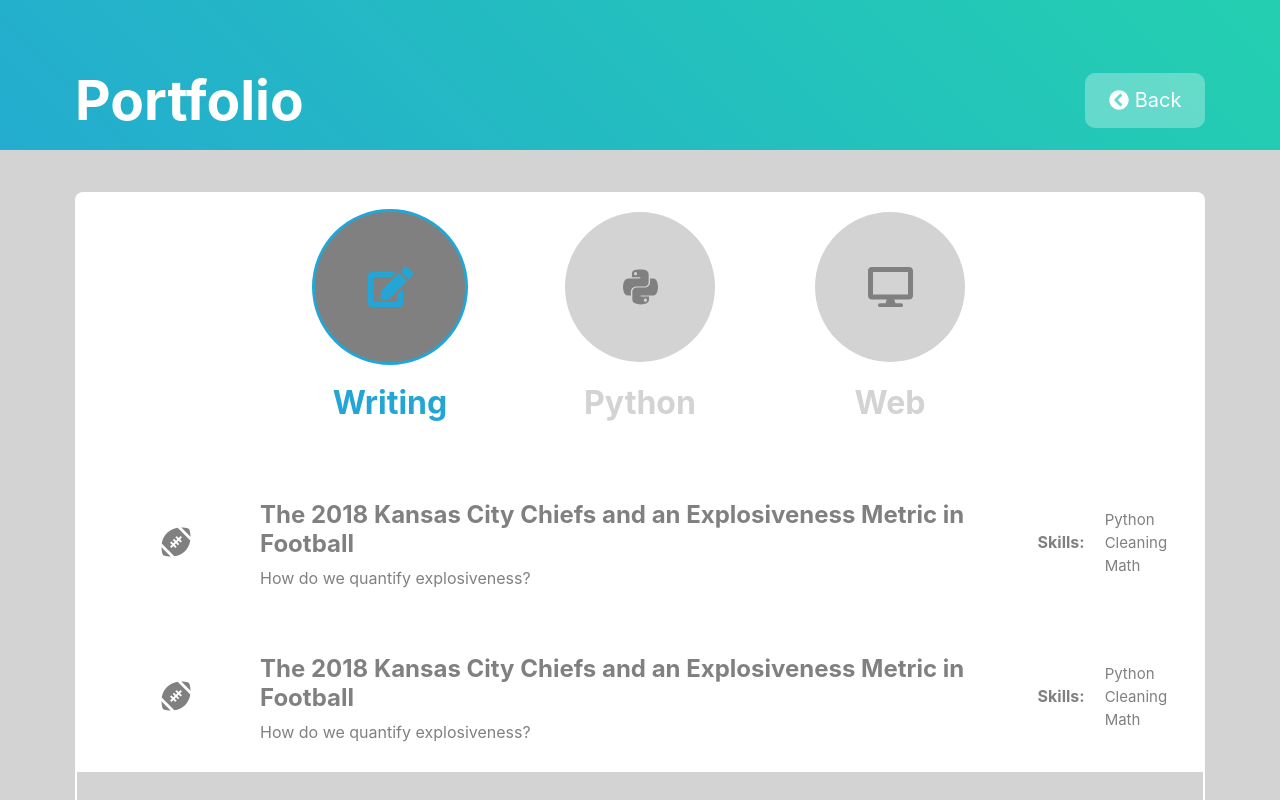
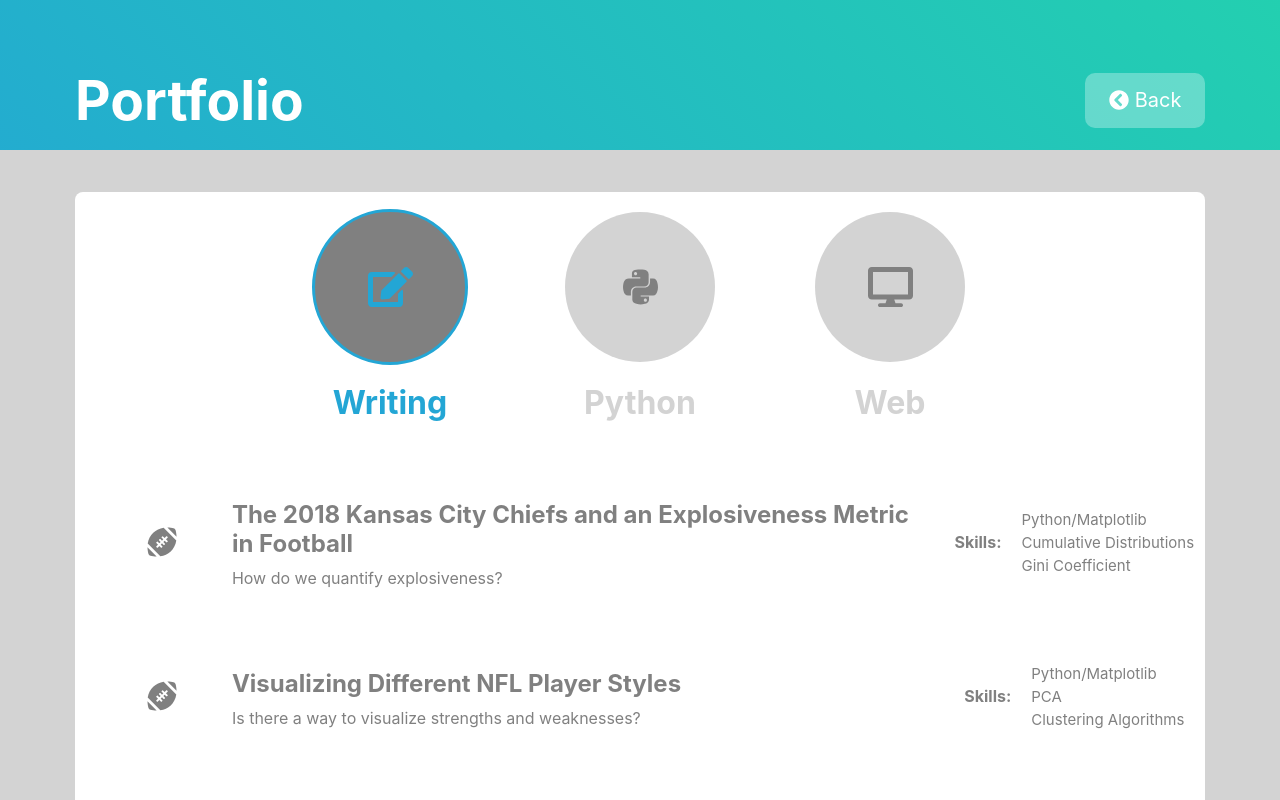
Before and after one commit to btatkinson/portfolio, a React (Create React App) app: page /portfolio in a window 1280 px wide. Built offline with nearby package versions, Linux system fonts and the light colour scheme.

Commit message:
dependency update, mapping objects correctly

```diff
--- a/package.json
+++ b/package.json
@@ -7,9 +7,11 @@
     "@fortawesome/free-brands-svg-icons": "^5.10.1",
     "@fortawesome/free-solid-svg-icons": "^5.10.1",
     "@fortawesome/react-fontawesome": "^0.1.4",
+    "babel-runtime": "^6.26.0",
     "gsap": "^2.1.3",
     "lodash": "^4.17.15",
     "react": "^16.9.0",
+    "react-dev-utils": "^9.0.3",
     "react-dom": "^16.9.0",
     "react-router-dom": "^5.0.1",
     "react-scripts": "3.0.1",
--- a/src/components/pages/Portfolio.js
+++ b/src/components/pages/Portfolio.js
@@ -2,8 +2,9 @@ import React, { Component } from 'react';
 import Header from '../components/Header.js';
 import OptionButton from '../components/OptionButton.js';
 import ProjectItem from '../components/ProjectItem.js';
+import { pwriting }from '../../objects/portfolio-writing.js';
 import { FontAwesomeIcon } from '@fortawesome/react-fontawesome';
-import { faFootballBall } from '@fortawesome/free-solid-svg-icons';
+import { faFootballBall,faBasketballBall, faGolfBall } from '@fortawesome/free-solid-svg-icons';
 import '../../styles/Portfolio.scss';
 
 class Portfolio extends Component {
@@ -54,6 +55,13 @@ class Portfolio extends Component {
       'url':'https://towardsdatascience.com/the-2018-kansas-city-chiefs-and-an-explosiveness-metric-in-football-c3b3fd447d73',
     }
 
+    const projectItems = [];
+    const pILength = Object.keys(pwriting).length;
+
+    for (let i = 0; i < pILength; i++) {
+      projectItems.push(<ProjectItem key={i} info={pwriting[i]}/>);
+    };
+
     return(
       <div className='portfolio'>
         <Header title="Portfolio"/>
@@ -75,8 +83,7 @@ class Portfolio extends Component {
           </div>
           <div className='p-listItems'>
             <div className='p-writing'>
-              <ProjectItem imgSrc="" info={explInfo}/>
-              <ProjectItem imgSrc="" info={explInfo}/>
+              {projectItems}
             </div>
             <div className='p-python'>
             </div>
--- a/src/objects/portfolio-writing.js
+++ b/src/objects/portfolio-writing.js
@@ -1,8 +1,8 @@
 import { FontAwesomeIcon } from '@fortawesome/react-fontawesome';
-
+import { faFootballBall,faBasketballBall, faGolfBall } from '@fortawesome/free-solid-svg-icons';
 
 export const pwriting = {
-  1:{
+  0:{
     'title':'The 2018 Kansas City Chiefs and an Explosiveness Metric in Football',
     'subtitle': 'How do we quantify explosiveness?',
     'icon':faFootballBall,
@@ -11,19 +11,28 @@ export const pwriting = {
     'skill3':'Gini Coefficient',
     'url':'https://towardsdatascience.com/the-2018-kansas-city-chiefs-and-an-explosiveness-metric-in-football-c3b3fd447d73'
   },
-  2:{
+  1:{
     'title':'Visualizing Different NFL Player Styles',
     'subtitle': 'Is there a way to visualize strengths and weaknesses?',
     'icon':faFootballBall,
     'skill1':'Python/Matplotlib',
     'skill2':'PCA',
-    'skill3':'Clustering Algs',
+    'skill3':'Clustering Algorithms',
     'url':'https://towardsdatascience.com/visualizing-different-nfl-player-styles-88ef31420539',
+  },
+  2:{
+    'title':'What’s the Best Fantasy Point Scoring System to Reflect Actual Play?',
+    'subtitle': 'Using Win Probability Added to Determine League Scoring Rules',
+    'icon':faFootballBall,
+    'skill1':'Python/Matplotlib',
+    'skill2':'Regressions',
+    'skill3':'Win Probability Added',
+    'url':'https://medium.com/@BlakeAtkinson/whats-the-best-fantasy-point-scoring-system-to-reflect-actual-play-662e8d8bfe68',
   },
   3:{
     'title':'Do Long Flights Affect Professional Golfers?',
     'subtitle': 'An analysis of how travel affects performance.',
-    'icon':faFootballBall,
+    'icon':faGolfBall,
     'skill1':'Python/Matplotlib',
     'skill2':'Web Scraping',
     'skill3':'Statistical Transforms',
@@ -34,8 +43,17 @@ export const pwriting = {
     'subtitle': 'A stats experiment using the NHL API',
     'icon':faFootballBall,
     'skill1':'Python/Matplotlib',
-    'skill2':'API',
+    'skill2':'APIs',
     'skill3':'Gaussian Smoothing',
     'url':'https://towardsdatascience.com/what-would-a-hockey-2-point-line-look-like-bf6b3192226a',
   },
-}
+  5:{
+    'title':'Rating Sports Teams — Maximizing A Generic System',
+    'subtitle': 'How much information can we get from just a score line?',
+    'icon':faBasketballBall,
+    'skill1':'Python/Matplotlib',
+    'skill2':'Error Functions',
+    'skill3':'Bayesian Ranking Systems',
+    'url':'https://towardsdatascience.com/rating-sports-teams-maximizing-a-generic-system-772144574a07',
+  },
+};
--- a/src/styles/ProjectItem.scss
+++ b/src/styles/ProjectItem.scss
@@ -26,12 +26,12 @@
   padding: 12.5px;
   display: flex;
   justify-content: center;
-  align-items: center;
+  align-items: flex-start;
 }
 
 .proj-icon{
   height:100%;
-  width:15%;
+  width:12.5%;
   display: flex;
   justify-content: center;
   align-items: center;
@@ -41,9 +41,9 @@
 
 .proj-title{
   height: 100%;
-  width: 65%;
+  width: 62.5%;
   display: flex;
-  justify-content: center;
+  justify-content: flex-start;
   align-items: center;
 }
 .proj-title>div>h2{
@@ -58,7 +58,7 @@
 
 .proj-skills{
   height: 100%;
-  width: 20%;
+  width: 25%;
   color:grey;
   display: flex;
   justify-content: center;
```
Also changed, not shown: 1 other file (tests, documents, lock files or other folders).
